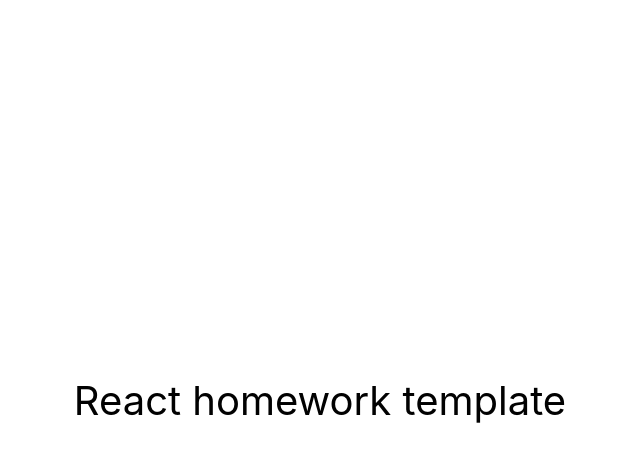
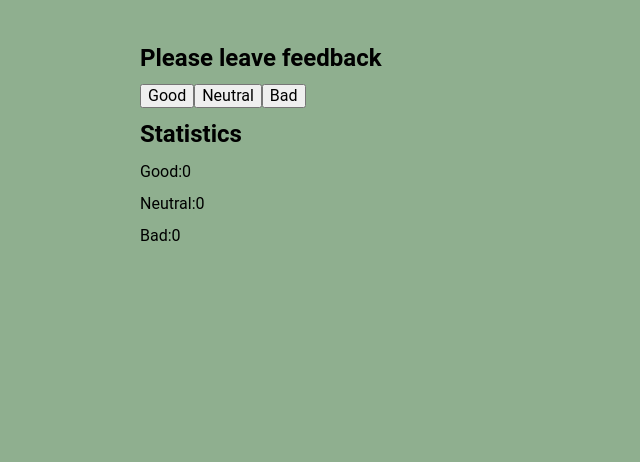
Before and after one commit to NavrA82/goit-react-hw-02-feedback, a React (Create React App) app: page / in a window 1280 px wide. Shown: the top 462 px of the page, without its empty margins (320-960 px from the left). Built offline with nearby package versions, Linux system fonts and the light colour scheme.

Commit message:
Task-1.1

```diff
--- a/package.json
+++ b/package.json
@@ -7,9 +7,12 @@
     "@testing-library/jest-dom": "^5.16.3",
     "@testing-library/react": "^12.1.4",
     "@testing-library/user-event": "^13.5.0",
+    "modern-normalize": "^2.0.0",
+    "prop-types": "^15.8.1",
     "react": "^18.1.0",
     "react-dom": "^18.1.0",
     "react-scripts": "5.0.1",
+    "styled-components": "^6.0.7",
     "web-vitals": "^2.1.3"
   },
   "scripts": {
--- /dev/null
+++ b/src/components/App.js
@@ -0,0 +1,12 @@
+import { Component } from 'react';
+import { Feedback } from './Feedback/Feedback';
+
+export class App extends Component {
+  render() {
+    return (
+      <div>
+        <Feedback />
+      </div>
+    );
+  }
+}
--- a/src/components/App.jsx
+++ /dev/null
@@ -1,16 +0,0 @@
-export const App = () => {
-  return (
-    <div
-      style={{
-        height: '100vh',
-        display: 'flex',
-        justifyContent: 'center',
-        alignItems: 'center',
-        fontSize: 40,
-        color: '#010101'
-      }}
-    >
-      React homework template
-    </div>
-  );
-};
--- /dev/null
+++ b/src/components/Feedback/Feedback.js
@@ -0,0 +1,49 @@
+// import PropTypes from 'prop-types';
+import { FeedbackStats } from './FeedbackStyled';
+import { Component } from 'react';
+
+export class Feedback extends Component {
+  state = {
+    good: 0,
+    neutral: 0,
+    bad: 0,
+  };
+  handleOnClickBtnGood = () => {
+    this.setState(prevState => {
+      return {
+        good: prevState.good + 1,
+      };
+    });
+  };
+  handleOnClickBtnNeutral = () => {
+    this.setState(prevState => {
+      return {
+        neutral: prevState.neutral + 1,
+      };
+    });
+  };
+  handleOnClickBtnBad = () => {
+    this.setState(prevState => {
+      return {
+        bad: prevState.bad + 1,
+      };
+    });
+  };
+
+  render() {
+    return (
+      <FeedbackStats>
+        <h2>Please leave feedback</h2>
+        <div>
+          <button onClick={this.handleOnClickBtnGood}>Good</button>
+          <button onClick={this.handleOnClickBtnNeutral}>Neutral</button>
+          <button onClick={this.handleOnClickBtnBad}>Bad</button>
+        </div>
+        <h2>Statistics</h2>
+        <p>Good:{this.state.good}</p>
+        <p>Neutral:{this.state.neutral}</p>
+        <p>Bad:{this.state.bad}</p>
+      </FeedbackStats>
+    );
+  }
+}
--- /dev/null
+++ b/src/components/Feedback/FeedbackStyled.js
@@ -0,0 +1,9 @@
+import styled from 'styled-components';
+
+export const FeedbackStats = styled.div`
+  display: flex;
+  flex-direction: column;
+  row-gap: 8px;
+  margin: 40px auto;
+  max-width: 360px;
+`;
--- /dev/null
+++ b/src/components/GlobalStyle.js
@@ -0,0 +1,34 @@
+import { createGlobalStyle } from 'styled-components';
+import 'modern-normalize';
+
+export const GlobalStyle = createGlobalStyle`
+body {
+  font-family: 'Roboto', sans-serif;
+  background-color: #11551177;
+  line-height: 1.5;
+
+}
+a {
+  text-decoration: none;
+}
+ul,
+ol {
+  margin: 0;
+  padding: 0;
+  list-style: none;
+}
+h1,
+h2,
+h3,
+h4,
+h5,
+h6,
+p {
+  margin: 0;
+  padding: 0;
+}
+img {
+  display: block;
+  max-width: 100%;
+  height: auto;
+}`;
--- a/src/index.css
+++ /dev/null
@@ -1,15 +0,0 @@
-@import-normalize; /* bring in normalize.css styles */
-
-body {
-  margin: 0;
-  font-family: -apple-system, BlinkMacSystemFont, 'Segoe UI', 'Roboto', 'Oxygen',
-    'Ubuntu', 'Cantarell', 'Fira Sans', 'Droid Sans', 'Helvetica Neue',
-    sans-serif;
-  -webkit-font-smoothing: antialiased;
-  -moz-osx-font-smoothing: grayscale;
-}
-
-code {
-  font-family: source-code-pro, Menlo, Monaco, Consolas, 'Courier New',
-    monospace;
-}
--- a/src/index.js
+++ b/src/index.js
@@ -1,10 +1,11 @@
 import React from 'react';
 import ReactDOM from 'react-dom/client';
 import { App } from 'components/App';
-import './index.css';
+import { GlobalStyle } from './components/GlobalStyle';
 
 ReactDOM.createRoot(document.getElementById('root')).render(
   <React.StrictMode>
     <App />
+    <GlobalStyle />
   </React.StrictMode>
 );
```
Also changed, not shown: 1 other file (tests, documents, lock files or other folders).
